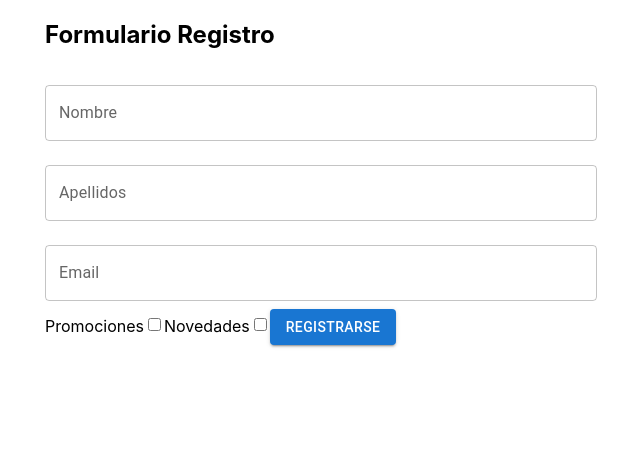
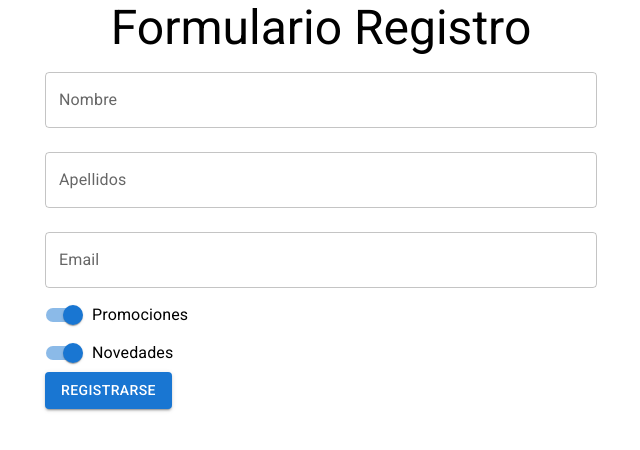
Before and after one commit to KeniaMontalvo/functional-components, a React (Create React App) app: page / in a window 1280 px wide. Shown: the top 450 px of the page, without its empty margins (319-959 px from the left). Built offline with nearby package versions, Linux system fonts and the light colour scheme.

Commit message:
se modificó la tipografía del título y se utilizó el switch para opciones finales

```diff
--- a/public/index.html
+++ b/public/index.html
@@ -40,6 +40,12 @@
       Learn how to configure a non-root public URL by running `npm run build`.
     -->
 		<title>Formulario registro</title>
+		<link rel="preconnect" href="https://fonts.googleapis.com" />
+<link rel="preconnect" href="https://fonts.gstatic.com" crossorigin />
+<link
+  rel="stylesheet"
+  href="https://fonts.googleapis.com/css2?family=Roboto:wght@300;400;500;600;700&display=swap"
+/>
 	</head>
 	<body>
 		<noscript
--- a/src/App.js
+++ b/src/App.js
@@ -1,5 +1,6 @@
 import './App.css';
 import Container from "@mui/material/Container"
+import Typography from '@mui/material/Typography';
 
 import FormSignUp from './components/FormSignUp';
 function App() {
@@ -7,7 +8,12 @@
     <Container
       component="section"
       maxWidth="sm">
-      <h1>Formulario Registro</h1>
+      <Typography
+        variant="h3"
+        align="center"
+        component="h1">
+          Formulario Registro
+        </Typography>
       <FormSignUp />
     </Container>
   );
--- a/src/components/FormSignUp.jsx
+++ b/src/components/FormSignUp.jsx
@@ -1,5 +1,8 @@
 import Button from "@mui/material/Button"
 import TextField from '@mui/material/TextField';
+import Switch from '@mui/material/Switch';
+import FormGroup from '@mui/material/FormGroup';
+import FormControlLabel from '@mui/material/FormControlLabel';
 
 function FormSignUp() {
 	return (
@@ -25,10 +28,17 @@
 				fullWidth
 				margin="normal"
 			/>
-			<label>Promociones</label>
-			<input type="checkbox" />
-			<label>Novedades</label>
-			<input type="checkbox" />
+			<FormGroup>
+				<FormControlLabel control={
+					<Switch
+						defaultChecked
+					/>} label="Promociones"
+				/>
+
+					<FormControlLabel control={
+						<Switch defaultChecked />} label="Novedades"
+					/>
+			</FormGroup>
 			<Button variant="contained">
 				Registrarse
 			</Button>
```
